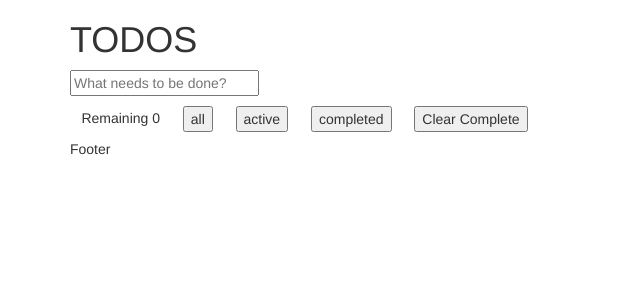
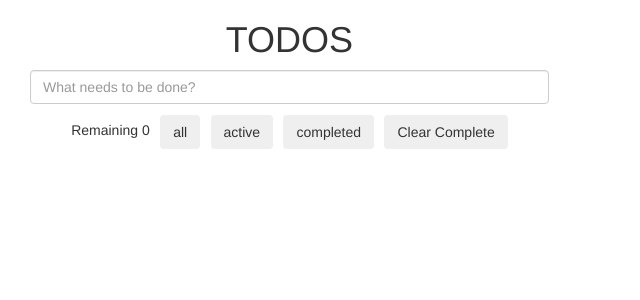
Before and after one commit to esfraner/MVC-TODO, a Vue app in the folder mvc-todo/: page / in a window 1280 px wide. Shown: the top 300 px of the page, without its empty margins (0-640 px from the left). Built offline with nearby package versions, Linux system fonts and the light colour scheme.

Commit message:
feat(): used bootstrap styles

```diff
--- a/mvc-todo/src/App.vue
+++ b/mvc-todo/src/App.vue
@@ -1,27 +1,38 @@
 <template>
-  <div id="app" class="container">
-    <Header />
-    <NewTodo />
-    <ul>
+  <div id="app" class="container col-md-8">
+    <Header class="container col-md-8" />
+    <NewTodo class="col-md-8 text-center" />
+    <ul class="col-md-8 text-center">
       <List v-for="todo in filteredTodos" :key="todo.id" :todo="todo" />
     </ul>
-    <div>
+    <div class="col-md-8 text-center">
       <span>Remaining {{ remainingTodos }}</span>
       <span v-for="(val, key) in filters" :key="key" class="filters">
-        <button @click="changeVisibility" :id="key">{{ key }}</button>
+        <button
+          @click="changeVisibility"
+          :id="key"
+          type="button"
+          class="btn btn-outline-secondary"
+        >
+          {{ key }}
+        </button>
       </span>
       <span>
-        <button @click="clearComplete">Clear Complete</button>
+        <button
+          @click="clearComplete"
+          type="button"
+          class="btn btn-outline-success"
+        >
+          Clear Complete
+        </button>
       </span>
     </div>
-    <Footer />
   </div>
 </template>
 
 <script>
 import Header from "./components/Header";
 import List from "./components/List";
-import Footer from "./components/Footer";
 import NewTodo from "./components/NewTodo";
 
 const filters = {
@@ -41,7 +52,6 @@ export default {
   components: {
     Header,
     List,
-    Footer,
     NewTodo,
   },
   computed: {
--- a/mvc-todo/src/components/Footer.vue
+++ /dev/null
@@ -1,11 +0,0 @@
-<template>
-  <div class="Footer">
-    <h5>Footer</h5>
-  </div>
-</template>
-
-<script>
-export default {
-  name: "Footer",
-};
-</script>
--- a/mvc-todo/src/components/Header.vue
+++ b/mvc-todo/src/components/Header.vue
@@ -1,6 +1,6 @@
 <template>
   <div id="Header">
-    <h1>TODOS</h1>
+    <h1 class="text-center">TODOS</h1>
   </div>
 </template>
 
--- a/mvc-todo/src/components/NewTodo.vue
+++ b/mvc-todo/src/components/NewTodo.vue
@@ -1,6 +1,7 @@
 <template>
   <div id="newTodo">
     <input
+      class="form-control col-md-6"
       type="text"
       placeholder="What needs to be done?"
       @keyup.enter="addTodo"
```
